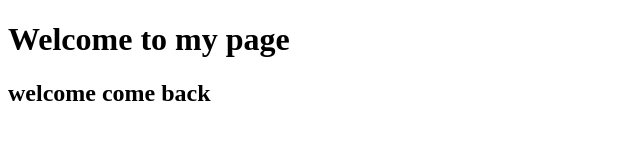
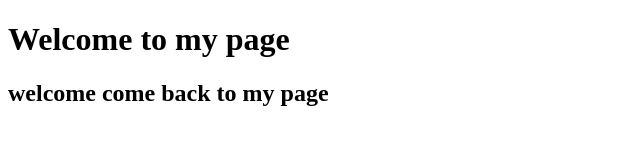
Before and after one commit to keppuraja3/sample_projects, a plain HTML site: page index.html in a window 1280 px wide. Shown: the whole page, without its empty margins (0-640 px from the left). Drawn offline with Linux system fonts and the light colour scheme.

Commit message:
index file changed by rani

```diff
--- a/index.html
+++ b/index.html
@@ -9,7 +9,7 @@
 
 <body>
     <h1>Welcome to my page</h1>
-    <h2>welcome come back</h2>
+    <h2>welcome come back to my page</h2>
 </body>
 
 </html>
```
